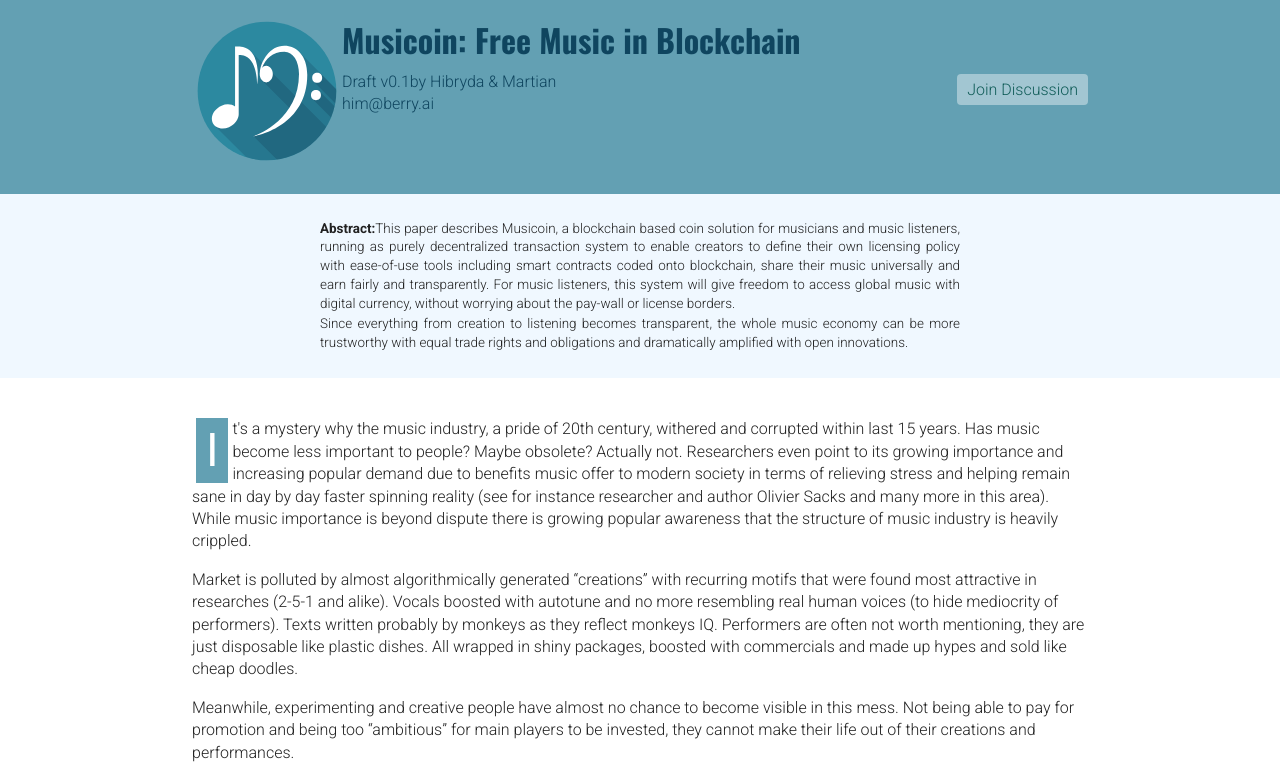
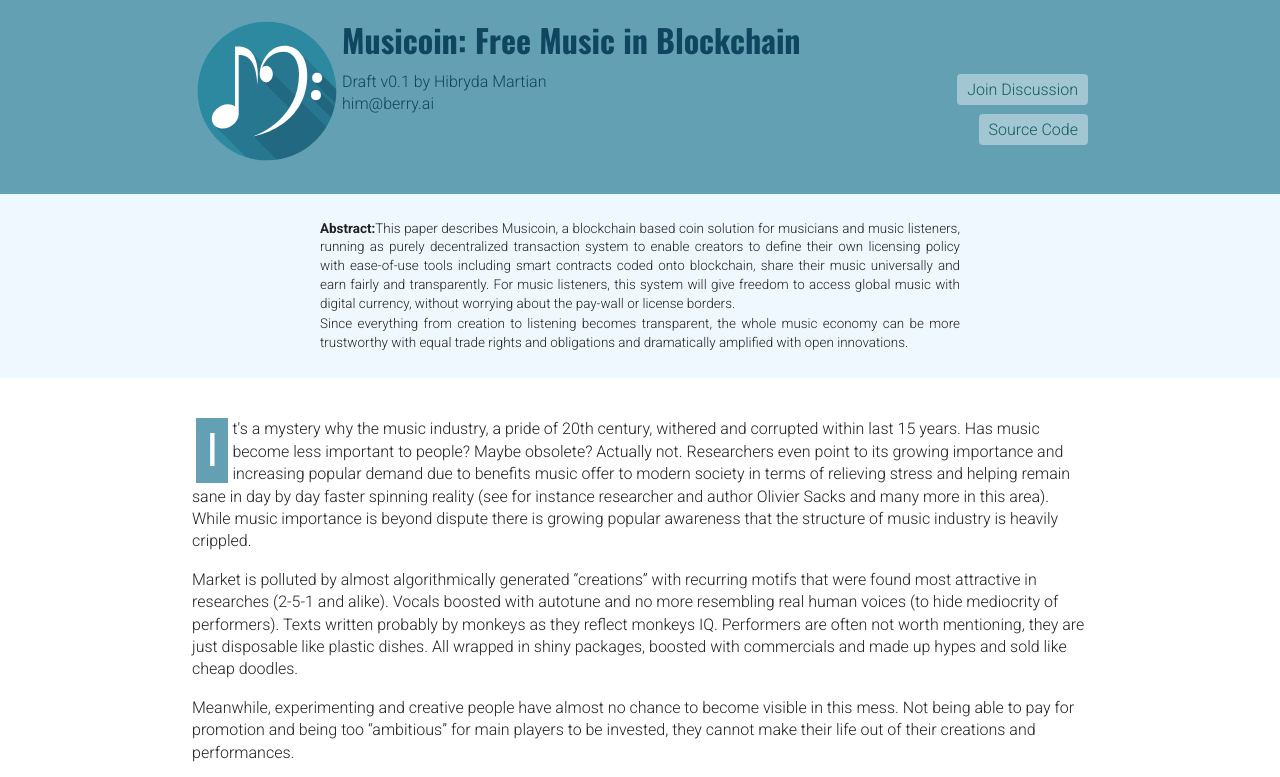
Before and after one commit to cwlau/musicoin.org, a plain HTML site: page public/index.html in a window 1280 px wide. Shown: the top 777 px of the page. Drawn offline with nearby package versions, Linux system fonts and the light colour scheme.

Commit message:
add github button, simply

```diff
--- a/public/index.html
+++ b/public/index.html
@@ -33,7 +33,7 @@
 		<div>
 			<h1>Musicoin: Free Music in Blockchain</h1>
 			<p>
-				Draft v0.1by Hibryda &amp; Martian
+				Draft v0.1 by Hibryda Martian
 			</p>
 			<p>
 				him@berry.ai
@@ -42,6 +42,10 @@
 
 		<div class="join_discussion_link">
 			<a href="https://slack.musicoin.org/join/" target="_blank">Join Discussion</a>
+		</div>
+		<br>
+		<div class="github_link">
+			<a href="https://github.com/Musicoin" target="_blank">Source Code</a>
 		</div>
 	</header>
 	<section>
--- a/public/style.css
+++ b/public/style.css
@@ -25,6 +25,9 @@ header p {
 header div.join_discussion_link {
 	position: absolute;top:80px;right:  15vw;
 }
+header div.github_link {
+	position: absolute;top:120px;right:  15vw;
+}
 header div.join_discussion_link a{
 	background-color: rgba(255,255,255,0.4);border-radius: 4px;padding:6px 10px;
 	text-decoration: none;color:#115d59;
@@ -33,6 +36,15 @@ header div.join_discussion_link a:hover{
 	background-color: rgba(255,255,255,0.6);
 	box-shadow: 0 0 4px rgba(255,255,255,0.4);
 }
+header div.github_link a{
+	background-color: rgba(255,255,255,0.4);border-radius: 4px;padding:6px 10px;
+	text-decoration: none;color:#115d59;
+}
+header div.github_link a:hover{
+	background-color: rgba(255,255,255,0.6);
+	box-shadow: 0 0 4px rgba(255,255,255,0.4);
+}
+
 section {
 	/* padding:15vh 15vw 0; */
 	position:relative;
```
